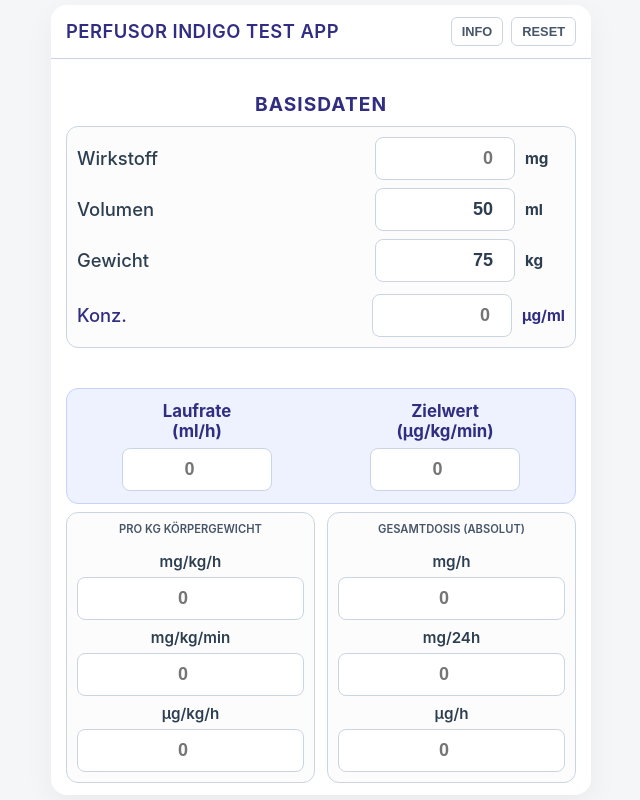
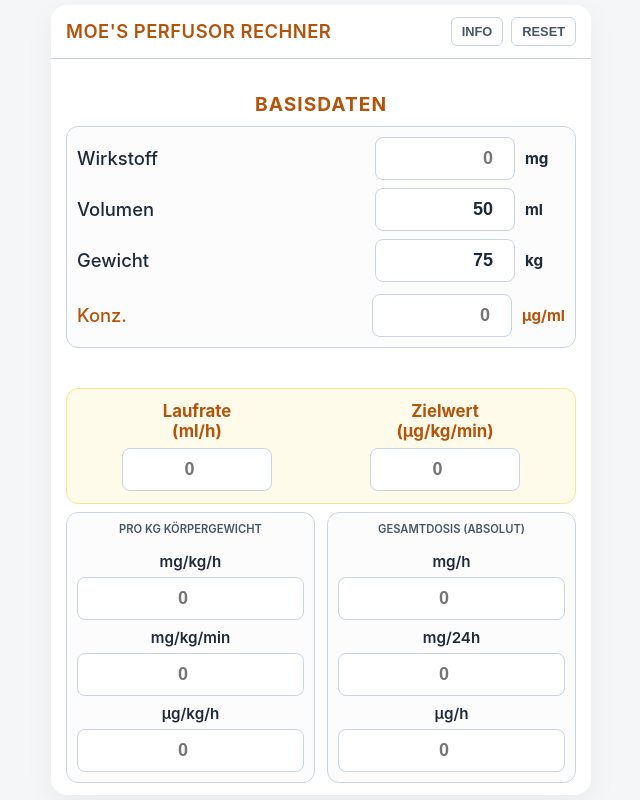
Before and after one commit to Moe1701/perfusor-rechner, a React (Vite) app: page / in a window 1280 px wide. Shown: the whole page, without its empty margins (319-959 px from the left). Built offline with nearby package versions, Linux system fonts and the light colour scheme.

Commit message:
feat(ui): Umstellung auf Schiefer & Bernstein Cockpit-Design inkl. Header-Update

```diff
--- a/src/App.jsx
+++ b/src/App.jsx
@@ -107,7 +107,7 @@ export default function App() {
                         onClick={handleTitleClick}
                         style={{ cursor: 'pointer', userSelect: 'none', touchAction: 'manipulation' }}
                     >
-                        Perfusor Indigo Test App
+                        Moe's Perfusor Rechner
                     </h1>
 
                     <div className="header-buttons">
--- a/src/components/ui/InputGroup.jsx
+++ b/src/components/ui/InputGroup.jsx
@@ -1,13 +1,13 @@
 export const InputGroup = ({ id, label, value, unit, onChange, highlight = false, stacked = false }) => (
     <div className={`input-group ${!label ? 'no-label' : ''} ${stacked ? 'stacked' : ''}`}>
         {label && (
-            <label htmlFor={id} style={highlight ? { color: 'var(--primary-indigo)' } : {}}>
+            <label htmlFor={id} style={highlight ? { color: 'var(--primary-amber)' } : {}}>
                 {label}
             </label>
         )}
         <div className="input-wrapper">
             {stacked && (
-                <span className="unit" style={highlight ? { color: 'var(--primary-indigo)' } : {}}>
+                <span className="unit" style={highlight ? { color: 'var(--primary-amber)' } : {}}>
                     {unit}
                 </span>
             )}
@@ -25,10 +25,10 @@ export const InputGroup = ({ id, label, value, unit, onChange, highlight = false
                 placeholder="0"
                 step="any"
                 inputMode="decimal"
-                style={highlight ? { color: 'var(--primary-indigo)', fontWeight: 600 } : {}}
+                style={highlight ? { color: 'var(--primary-amber)', fontWeight: 600 } : {}}
             />
             {!stacked && (
-                <span className="unit" style={highlight ? { color: 'var(--primary-indigo)' } : {}}>
+                <span className="unit" style={highlight ? { color: 'var(--primary-amber)' } : {}}>
                     {unit}
                 </span>
             )}
--- a/src/styles/globals.css
+++ b/src/styles/globals.css
@@ -1,10 +1,10 @@
 :root {
-    --primary-indigo: #312e81;
+    --primary-amber: #b45309;
     --surface-white: #ffffff;
     --bg-body: #f4f6f8;
     --bg-tile: #fcfcfc;
     --border-light: #cbd5e1;
-    --text-dark: #2c3e50;
+    --text-dark: #1e293b;
     --text-muted: #475569;
     --radius-card: 16px;
     --radius-tile: 12px;
@@ -63,7 +63,7 @@ body {
     margin: 0;
     font-size: 1.15rem;
     font-weight: 600;
-    color: var(--primary-indigo);
+    color: var(--primary-amber);
     text-transform: uppercase;
     text-align: left;
     letter-spacing: 0.5px;
@@ -87,8 +87,8 @@ body {
 }
 .header-btn.reset-btn:hover,
 .header-btn.reset-btn:active {
-    color: #b91c1c;
-    border-color: #b91c1c;
+    color: #dc2626;
+    border-color: #dc2626;
 }
 
 /* =========================================
@@ -114,7 +114,7 @@ body {
 .section-title {
     font-size: 1.2rem;
     text-transform: uppercase;
-    color: var(--primary-indigo);
+    color: var(--primary-amber);
     font-weight: 700;
     margin-bottom: 10px;
     text-align: center;
@@ -122,7 +122,7 @@ body {
 }
 
 .tile { background-color: var(--bg-tile); border-radius: var(--radius-tile); padding: 10px; margin-bottom: 8px; border: 1px solid var(--border-light); }
-.tile-highlight { background-color: #eef2ff; border: 1px solid #c7d2fe; padding: 8px 12px; }
+.tile-highlight { background-color: #fffbeb; border: 1px solid #fde68a; padding: 8px 12px; }
 .tile-title { font-size: 0.7rem; text-transform: uppercase; color: var(--text-muted); font-weight: 600; margin-bottom: 8px; text-align: center; line-height: 1.2; }
 
 /* =========================================
@@ -155,7 +155,7 @@ body {
     color: var(--text-dark);
 }
 
-.input-wrapper input:focus { outline: none; border-color: #a5b4fc; box-shadow: 0 0 0 3px rgba(49, 46, 129, 0.08); }
+.input-wrapper input:focus { outline: none; border-color: #f59e0b; box-shadow: 0 0 0 3px rgba(245, 158, 11, 0.15); }
 
 .unit {
     margin-left: 10px;
@@ -203,7 +203,7 @@ body {
     margin-left: 0;
     margin-bottom: 6px;
     text-align: center;
-    color: var(--primary-indigo);
+    color: var(--primary-amber);
     white-space: pre-line;
     line-height: 1.2;
 }
@@ -262,9 +262,9 @@ body {
 /* Modal Styles */
 .modal-overlay { position: fixed; top: 0; left: 0; right: 0; bottom: 0; background-color: rgba(0, 0, 0, 0.4); display: flex; justify-content: center; align-items: center; z-index: 1000; padding: 20px; backdrop-filter: blur(4px); }
 .modal-content { background-color: var(--surface-white); border-radius: var(--radius-card); padding: 20px; max-width: 400px; width: 100%; }
-.modal-content h2 { margin-top: 0; color: var(--primary-indigo); font-size: 1.1rem; }
-.disclaimer { font-size: 0.8rem; color: #92400e; background-color: #fffbeb; padding: 10px; border-radius: var(--radius-input); margin-top: 10px; border-left: 3px solid #d97706; }
-.modal-close-btn { width: 100%; padding: 12px; margin-top: 15px; background-color: var(--surface-white); color: var(--primary-indigo); border: 1px solid var(--border-light); border-radius: var(--radius-input); font-weight: 600; cursor: pointer; }
+.modal-content h2 { margin-top: 0; color: var(--primary-amber); font-size: 1.1rem; }
+.disclaimer { font-size: 0.8rem; color: #92400e; background-color: #fffbeb; padding: 10px; border-radius: var(--radius-input); margin-top: 10px; border-left: 3px solid var(--primary-amber); }
+.modal-close-btn { width: 100%; padding: 12px; margin-top: 15px; background-color: var(--surface-white); color: var(--primary-amber); border: 1px solid var(--border-light); border-radius: var(--radius-input); font-weight: 600; cursor: pointer; }
 
 /* =========================================
    Entwickler-Features (Fadenkreuz + Skala)
```
